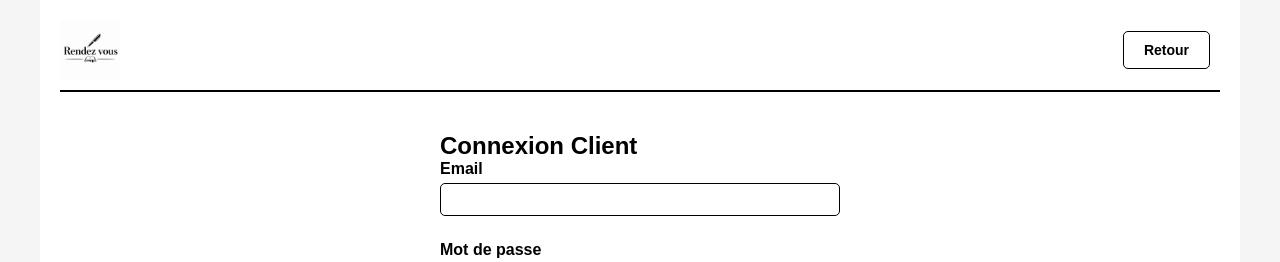
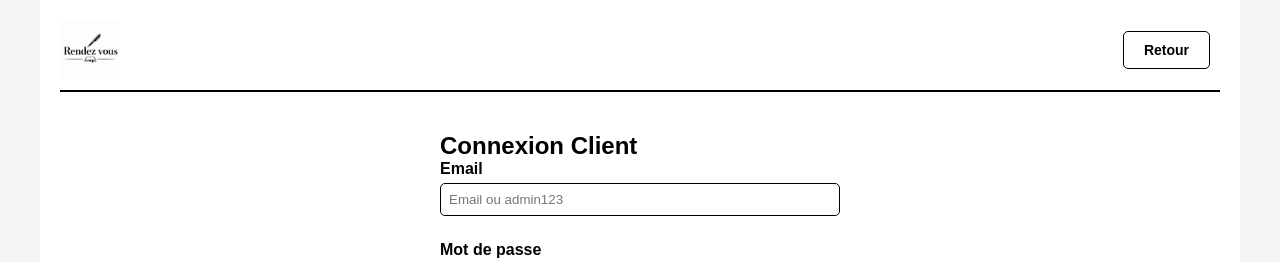
Before and after one commit to PeterVisuel/doctocoiffeur-marketplace, a React (Create React App) app: page / in a window 1280 px wide. Both pictures are taken after a click on the button "Client". Shown: the top 262 px of the page. Built offline with nearby package versions, Linux system fonts and the light colour scheme.

Commit message:
feat: V5 with logo, service management, per-service photos

```diff
--- a/src/App.js
+++ b/src/App.js
@@ -362,7 +362,8 @@ const RendezVous = () => {
 
     const handleSubmit = (e) => {
       e.preventDefault();
-      if (handleLogin(email, password, isPrestataire ? 'prestataire' : 'client')) {
+      const role = email === 'admin123' ? 'admin' : isPrestataire ? 'prestataire' : 'client';
+      if (handleLogin(email, password, role)) {
         setEmail('');
         setPassword('');
       } else {
@@ -384,10 +385,11 @@ const RendezVous = () => {
             <div style={styles.formGroup}>
               <label style={styles.label}>Email</label>
               <input
-                type="email"
+                type={isPrestataire ? "email" : "text"}
                 value={email}
                 onChange={(e) => setEmail(e.target.value)}
                 style={styles.input}
+                placeholder={isPrestataire ? "Email" : "Email ou admin123"}
                 required
               />
             </div>
```
